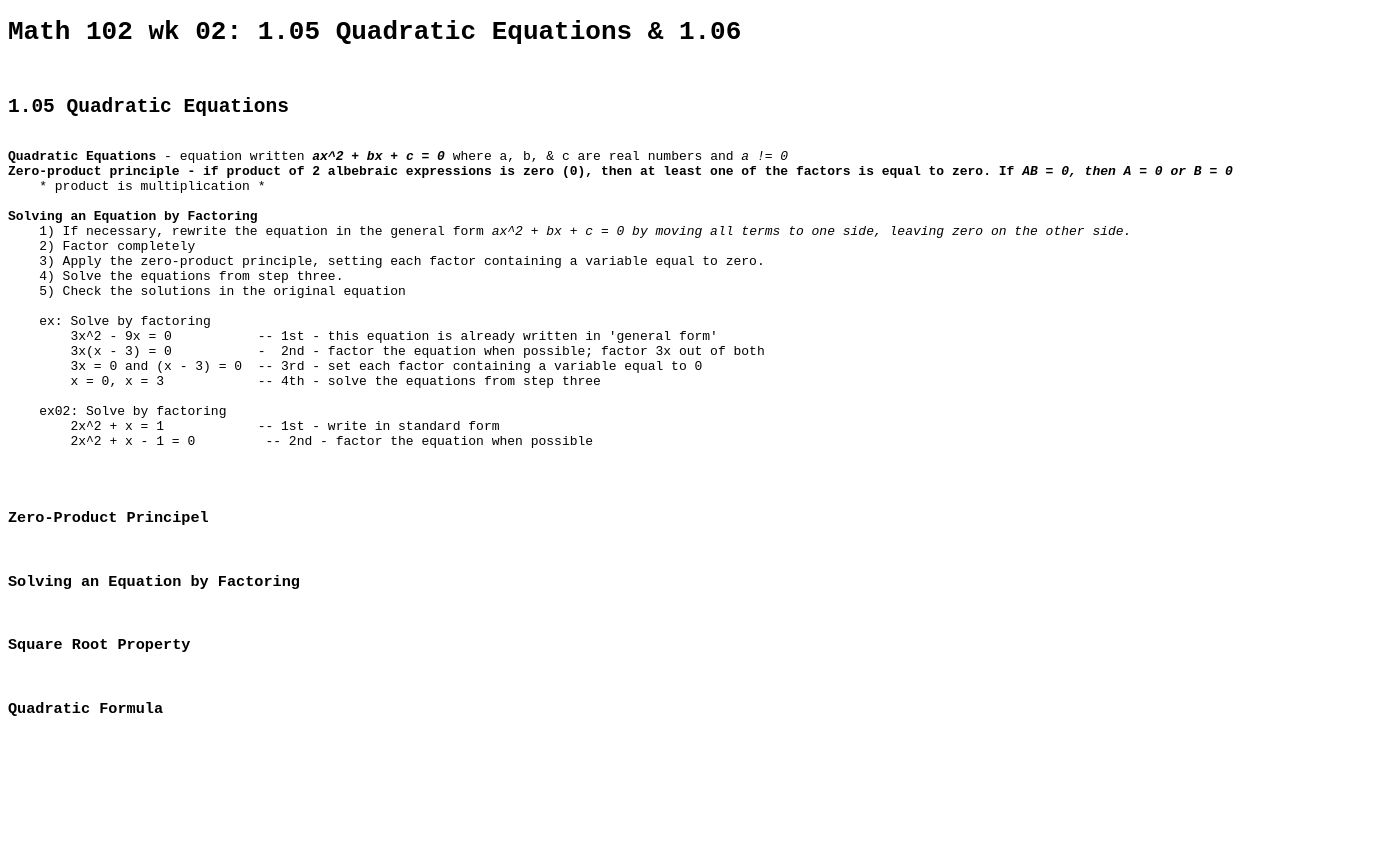
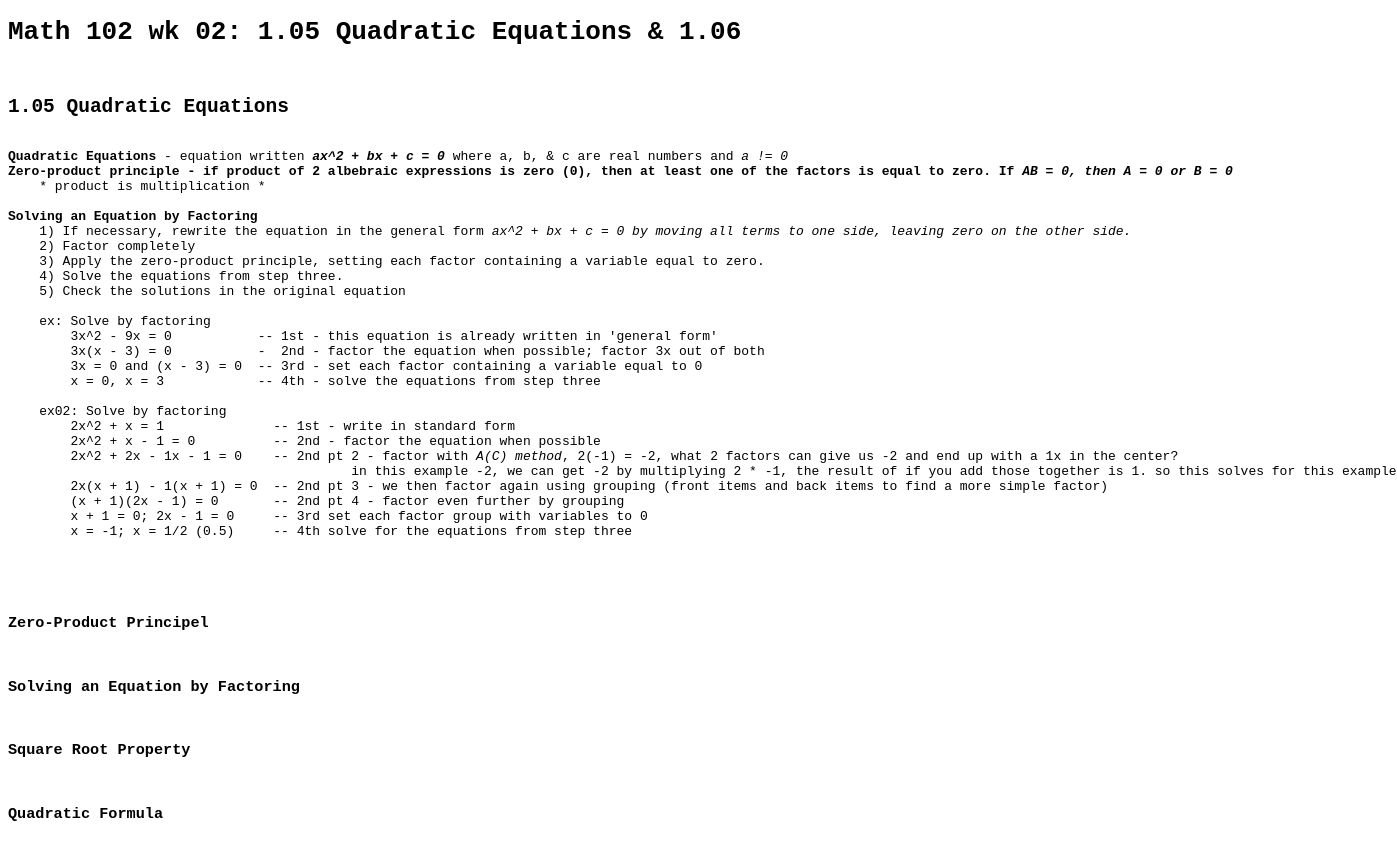
Before and after one commit to Ploppa-Smurph/math102, a plain HTML site: page wk02/index.html in a window 1280 px wide. Shown: the whole page, 1397 px wide, since content can reach past the window. Before the commit the page ends 800 px from the top, so only its background shows below. Drawn offline with Linux system fonts and the light colour scheme.

Commit message:
working on quadratic equations and atm i'm overwhelmed

```diff
--- a/wk02/index.html
+++ b/wk02/index.html
@@ -27,8 +27,15 @@
         x = 0, x = 3            -- 4th - solve the equations from step three
 
     ex02: Solve by factoring
-        2x^2 + x = 1            -- 1st - write in standard form
-        2x^2 + x - 1 = 0         -- 2nd - factor the equation when possible
+        2x^2 + x = 1              -- 1st - write in standard form
+        2x^2 + x - 1 = 0          -- 2nd - factor the equation when possible
+        2x^2 + 2x - 1x - 1 = 0    -- 2nd pt 2 - factor with <i>A(C) method</i>, 2(-1) = -2, what 2 factors can give us -2 and end up with a 1x in the center?
+                                            in this example -2, we can get -2 by multiplying 2 * -1, the result of if you add those together is 1. so this solves for this example
+        2x(x + 1) - 1(x + 1) = 0  -- 2nd pt 3 - we then factor again using grouping (front items and back items to find a more simple factor)
+        (x + 1)(2x - 1) = 0       -- 2nd pt 4 - factor even further by grouping
+        x + 1 = 0; 2x - 1 = 0     -- 3rd set each factor group with variables to 0
+        x = -1; x = 1/2 (0.5)     -- 4th solve for the equations from step three
+
 
 
 
```
